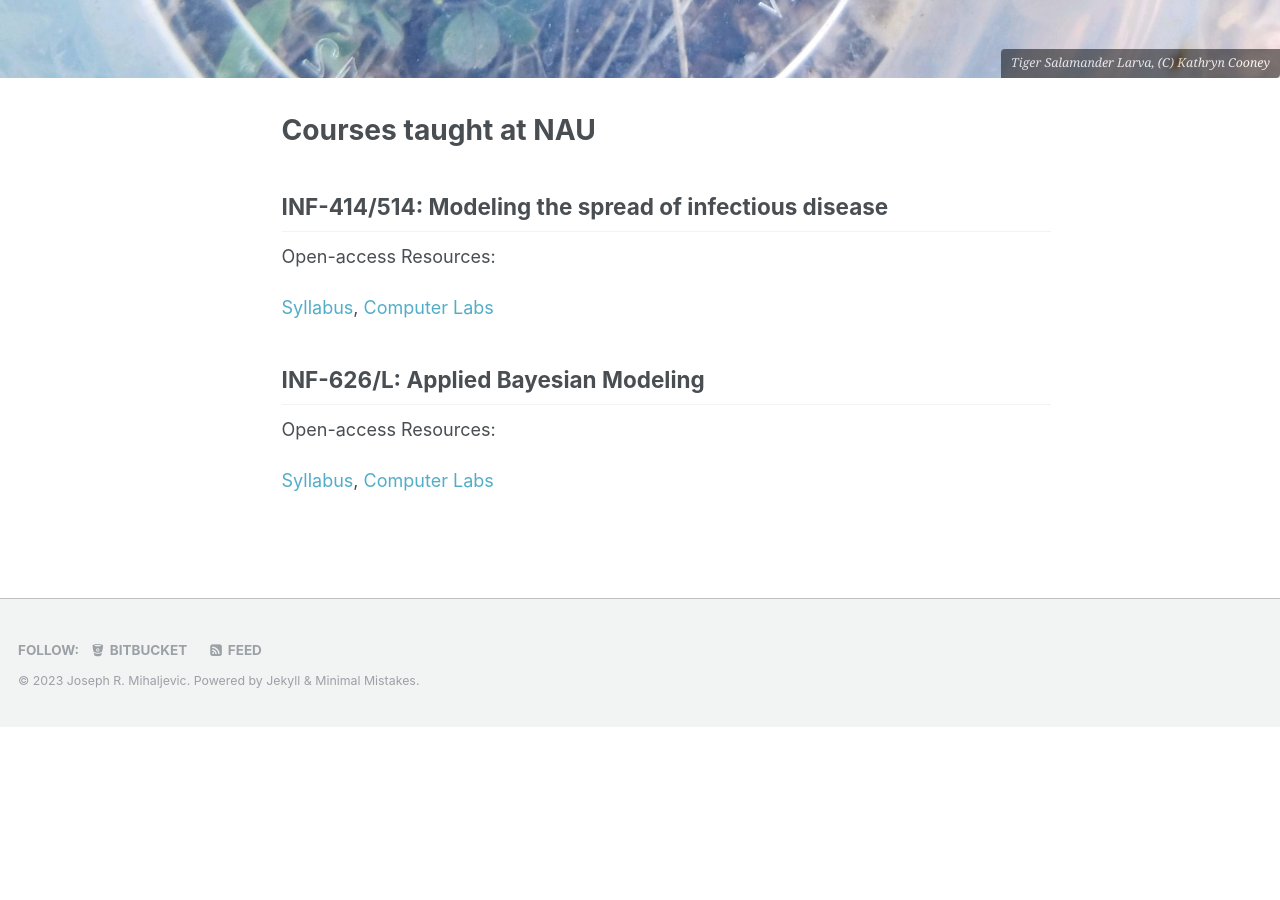
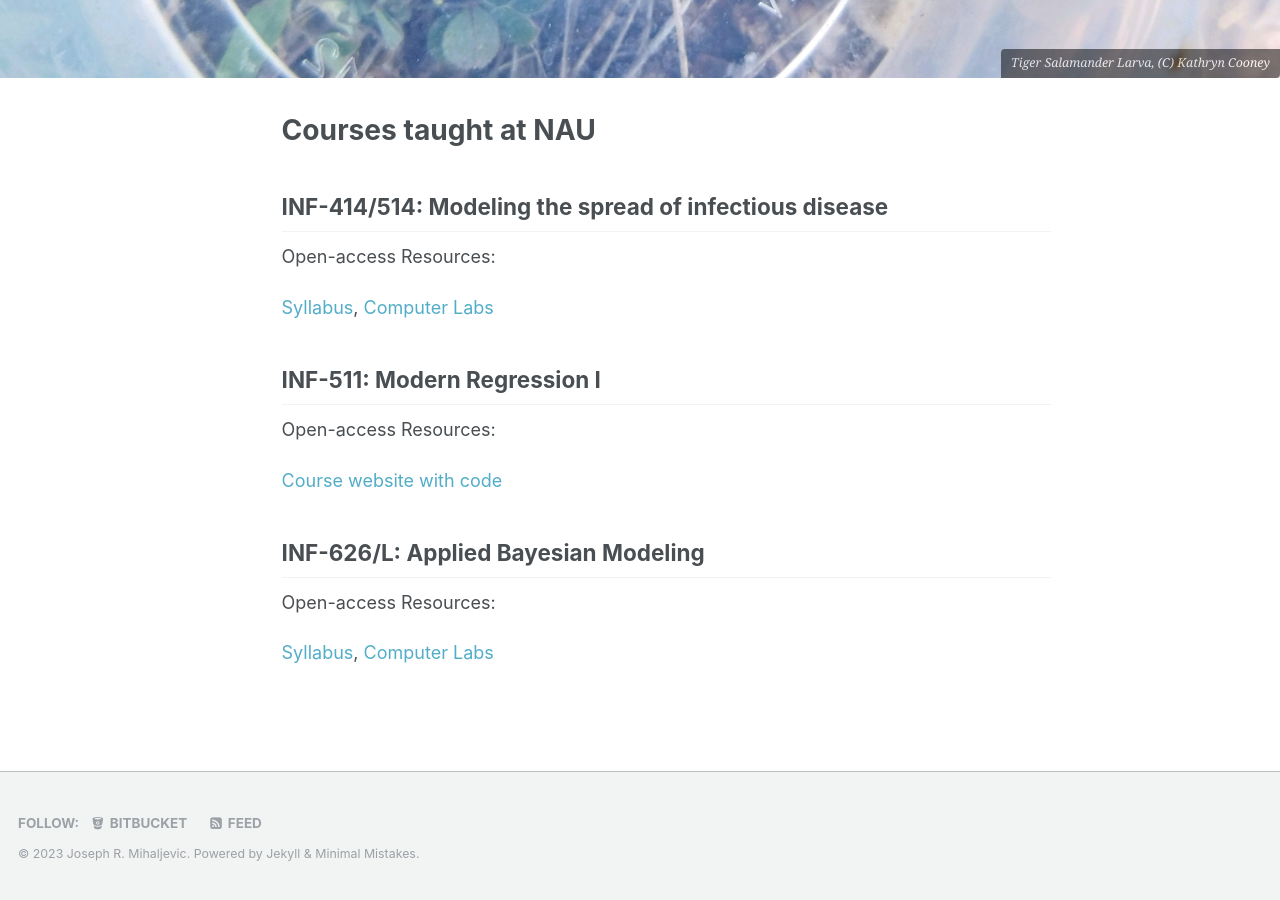
Before and after one commit to jrmihalj/jrmihalj.github.io, a Jekyll site: the page built from _pages/teaching.md, in a window 1280 px wide and 900 px high, scrolled down 724 px. Built offline with Jekyll 4.4.1, drawn with Linux system fonts in a browser that asks for light colours; our own code applies the rules of GitHub Pages for plain Markdown files; before the commit the page ends 1451 px from its top, so only the background shows below that.

Commit message:
add INF511

```diff
--- a/_pages/teaching.md
+++ b/_pages/teaching.md
@@ -16,7 +16,11 @@ Open-access Resources:
 [Syllabus](https://drive.google.com/open?id=1bpnqmc6Mqa8iWSRBdimPgJJr_9z-HN5O){:target="_blank"},
 [Computer Labs](https://bitbucket.org/jrmihalj/epidemic_comp_labs/src/){:target="_blank"}
 
+## INF-511: Modern Regression I
 
+Open-access Resources:
+
+[Course website with code](https://joseph-mihaljevic.github.io/inf511-book/){:target="_blank"}
 
 ## INF-626/L: Applied Bayesian Modeling
 
```
